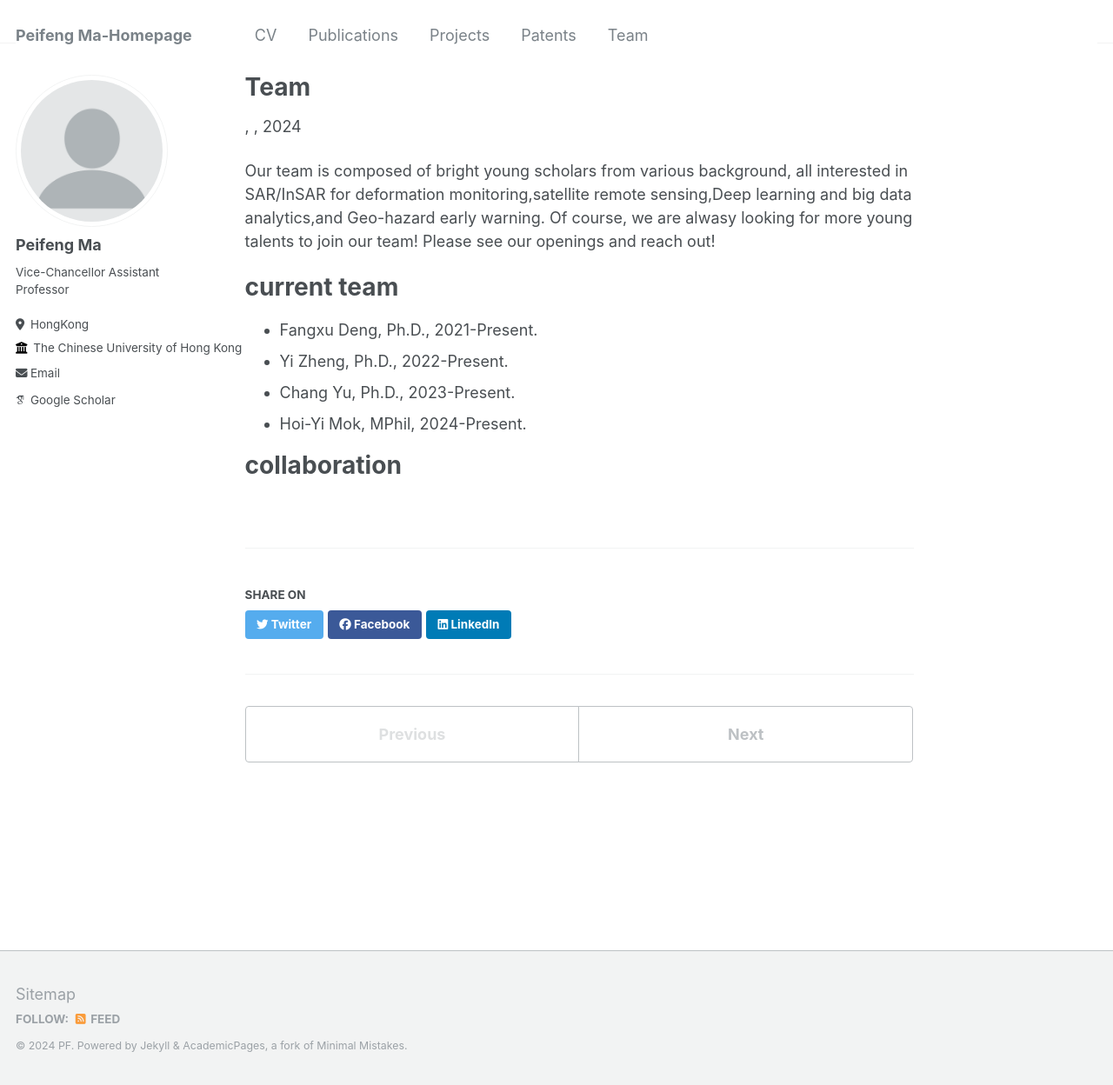
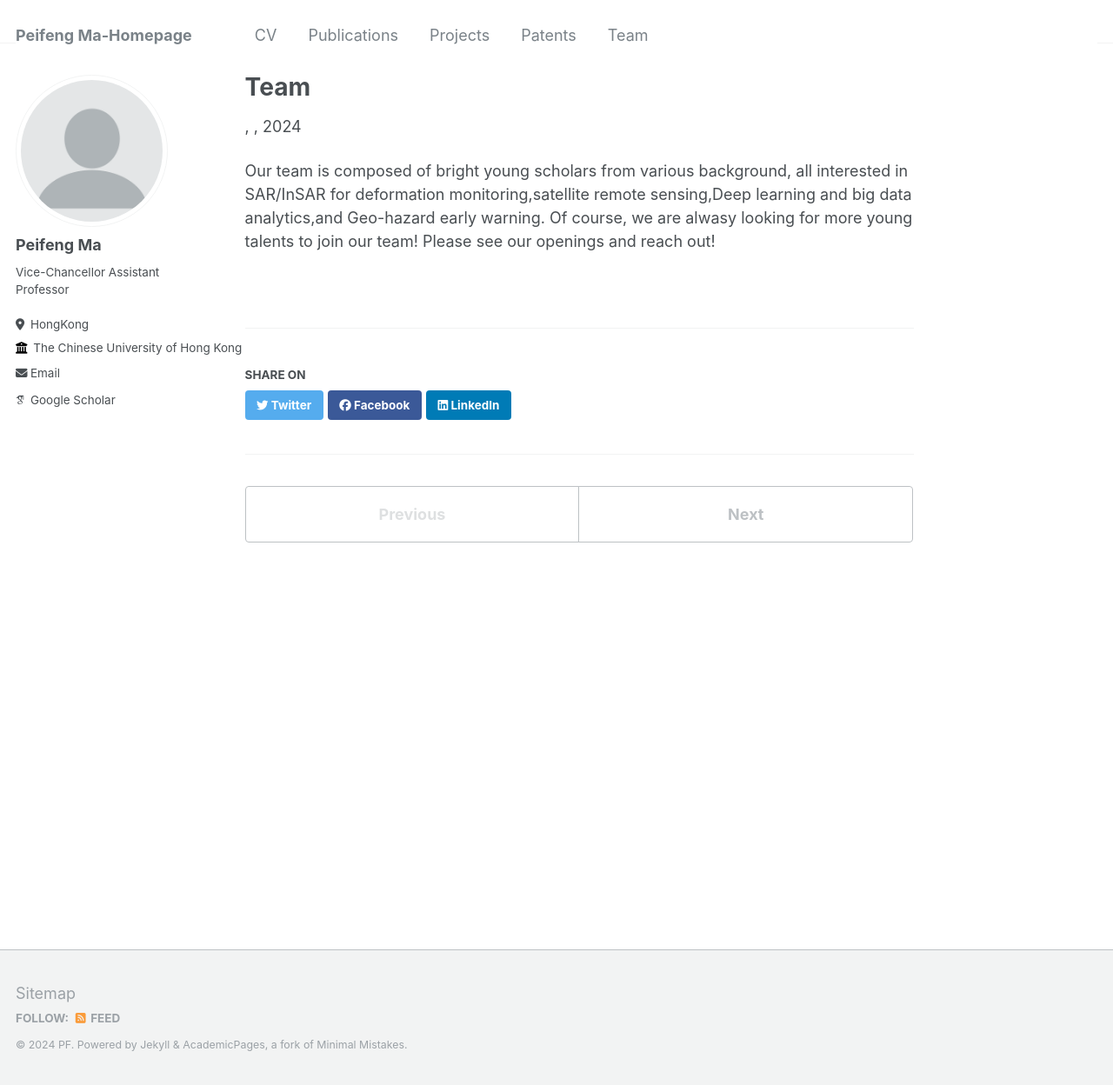
Before and after one commit to pfMA03/peifengMa, a Jekyll site: the page built from _teaching/Team.md, in a window 1280 px wide and 1248 px high. Shown: the whole window at 87% size. Built offline with Jekyll 4.4.1, drawn with Linux system fonts in a browser that asks for light colours; some web fonts are replaced.

Commit message:
Update Team.md

```diff
--- a/_teaching/Team.md
+++ b/_teaching/Team.md
@@ -4,13 +4,3 @@ collection: teaching
 permalink: /teaching/Team
 ---
 Our team is composed of bright young scholars from various background, all interested in SAR/InSAR for deformation monitoring,satellite remote sensing,Deep learning and big data analytics,and Geo-hazard early warning. Of course, we are alwasy looking for more young talents to join our team! Please see our openings and reach out!
-
-current team
-======
-* Fangxu Deng, Ph.D., 2021-Present.
-* Yi Zheng, Ph.D., 2022-Present.
-* Chang Yu, Ph.D., 2023-Present.
-* Hoi-Yi Mok, MPhil, 2024-Present.
-
-collaboration
-======
```
